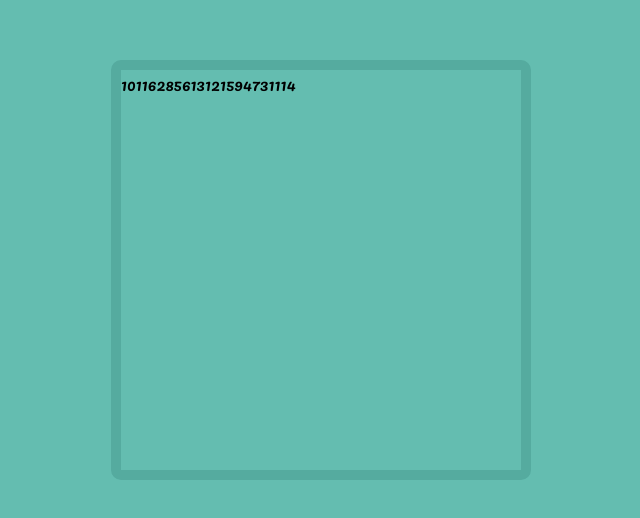
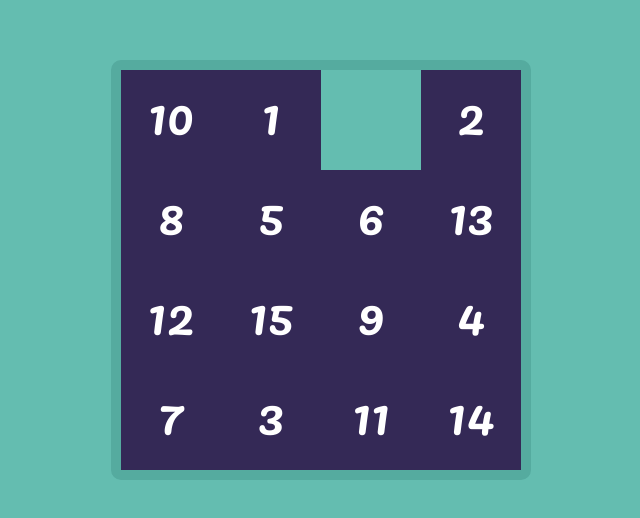
Before and after one commit to felerticia/15-puzzle-ts, a React (Vite) app: page / in a window 1280 px wide. Shown: the part 130-648 px from the top of the page, without its empty margins (319-959 px from the left). Built offline with nearby package versions, Linux system fonts and the light colour scheme.

Commit message:
3- Setup tiles

```diff
--- a/src/components/Board/Board.tsx
+++ b/src/components/Board/Board.tsx
@@ -1,12 +1,18 @@
 import { useState } from "react";
 import "./Board.css";
 import { shuffle } from "../../helper";
+import Tile from "../Tile/Tile";
+import { TileType } from "../Tile/type";
 
 const Board = () => {
-  const [tiles, setTiles] = useState(shuffle());
+  const [tiles, setTiles] = useState<TileType[]>(shuffle());
   return (
     <div className="game">
-      <div className="board">{tiles}</div>
+      <div className="board">
+        {tiles.map((tile, i) => {
+          return <Tile key={i} tile={tile} />;
+        })}
+      </div>
     </div>
   );
 };
--- /dev/null
+++ b/src/components/Tile/Tile.css
@@ -0,0 +1,21 @@
+.tile {
+  position: absolute;
+  width: var(--size);
+  height: var(--size);
+  display: flex;
+  align-content: center;
+  justify-content: center;
+  background: var(--tile);
+  font-size: 50px;
+  color: white;
+  box-sizing: border-box;
+  cursor: pointer;
+  transition: left 0.4s ease-in-out, top 0.4s ease-in-out;
+}
+.tile.correct {
+  background: var(--correct);
+}
+.tile.disabled {
+  pointer-events: none;
+  background-color: transparent;
+}
--- /dev/null
+++ b/src/components/Tile/Tile.tsx
@@ -0,0 +1,28 @@
+import "./Tile.css";
+import { TileType } from "./type";
+
+type TileProps = {
+  tile: TileType;
+};
+
+const getPosition = (index: number) => {
+  const left = (index % 4) * 100 + "px";
+  const top = Math.floor(index / 4) * 100 + "px";
+  return { left, top };
+};
+
+const getClassName = (tile: TileType) => {
+  let c = "tile";
+  if (tile.value === tile.index + 1) c += " correct";
+  if (tile.value === 16) c += " disabled";
+
+  return c;
+};
+
+const Tile = ({ tile }: TileProps) => (
+  <div className={getClassName(tile)} style={getPosition(tile.index)}>
+    {tile.value === 16 ? "" : tile.value}
+  </div>
+);
+
+export default Tile;
--- /dev/null
+++ b/src/components/Tile/type.ts
@@ -0,0 +1,4 @@
+export type TileType = {
+  index: number;
+  value: number;
+};
--- a/src/helper.ts
+++ b/src/helper.ts
@@ -1,6 +1,9 @@
-export const shuffle = () => {
+import { TileType } from "./components/Tile/type";
+
+export const shuffle = (): TileType[] => {
   return new Array(16)
     .fill(0)
     .map((_, i) => i + 1)
-    .sort(() => Math.random() - 0.5);
+    .sort(() => Math.random() - 0.5)
+    .map((x, i) => ({ value: x, index: i }));
 };
```
Also changed, not shown: 1 other file (tests, documents, lock files or other folders).
